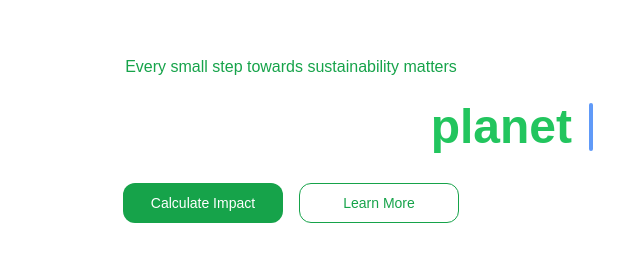
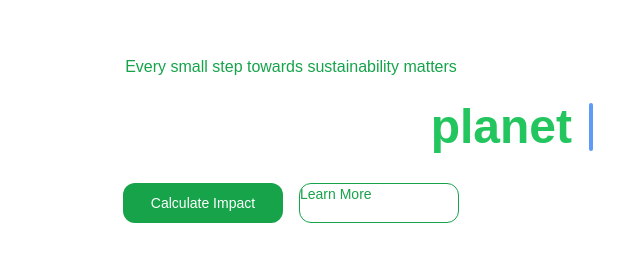
Before and after one commit to amaan-bhati/leafify-frontend, a Next.js app: page / in a window 1280 px wide. Shown: the part 6389-6662 px from the top of the page, without its empty margins (349-989 px from the left). Built offline with nearby package versions, Linux system fonts and the light colour scheme.

Commit message:
feat: add link

```diff
--- a/src/components/RedirectSection.tsx
+++ b/src/components/RedirectSection.tsx
@@ -31,9 +31,9 @@ export function RedirectSection() {
         <button className="w-40 h-10 rounded-xl bg-green-600 border dark:border-white border-transparent text-white text-sm hover:bg-green-700">
           Calculate Impact
         </button>
-        <button className="w-40 h-10 rounded-xl bg-white text-green-600 border border-green-600 text-sm hover:bg-green-50">
+        <a href="https://docs.google.com/document/d/1SU0t14ZAWjq03iRihK428cc9Y28zFLvU/edit?usp=drive_link&ouid=107776829735195756553&rtpof=true&sd=true" className="w-40 h-10 rounded-xl bg-white text-green-600 border border-green-600 text-sm hover:bg-green-50">
           Learn More
-        </button>
+        </a>
       </div>
     </div>
   );
```
